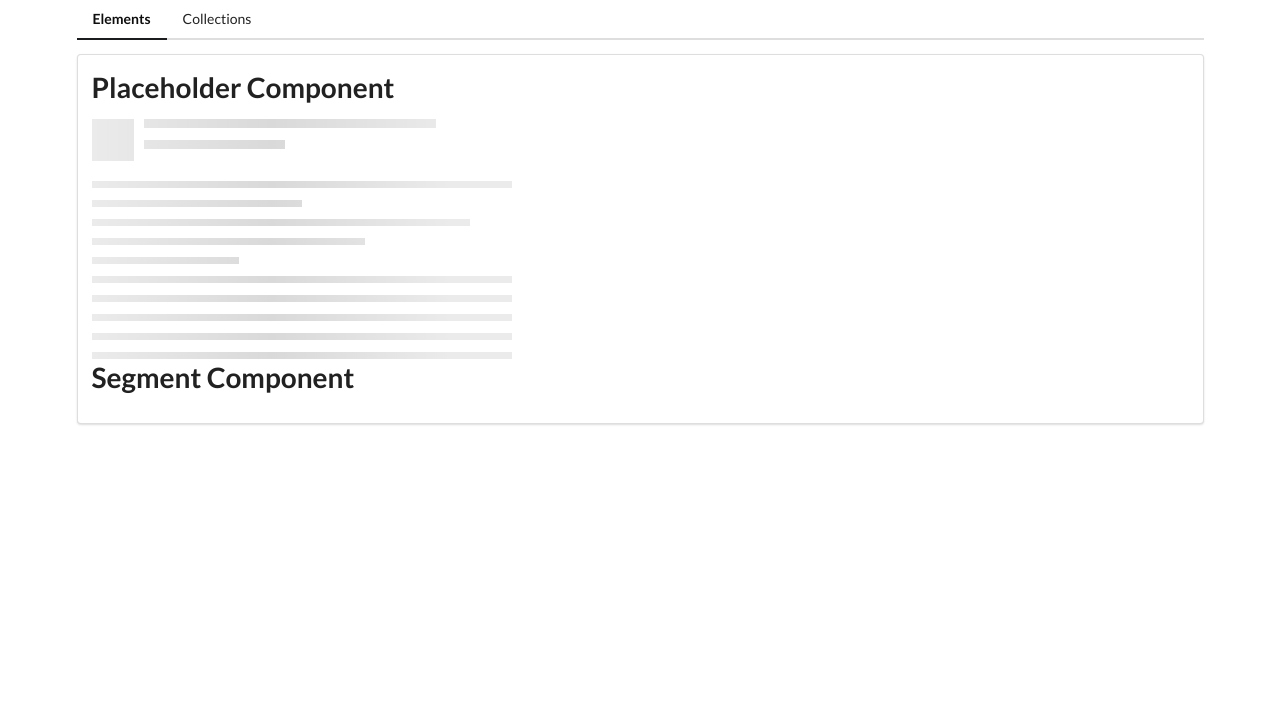
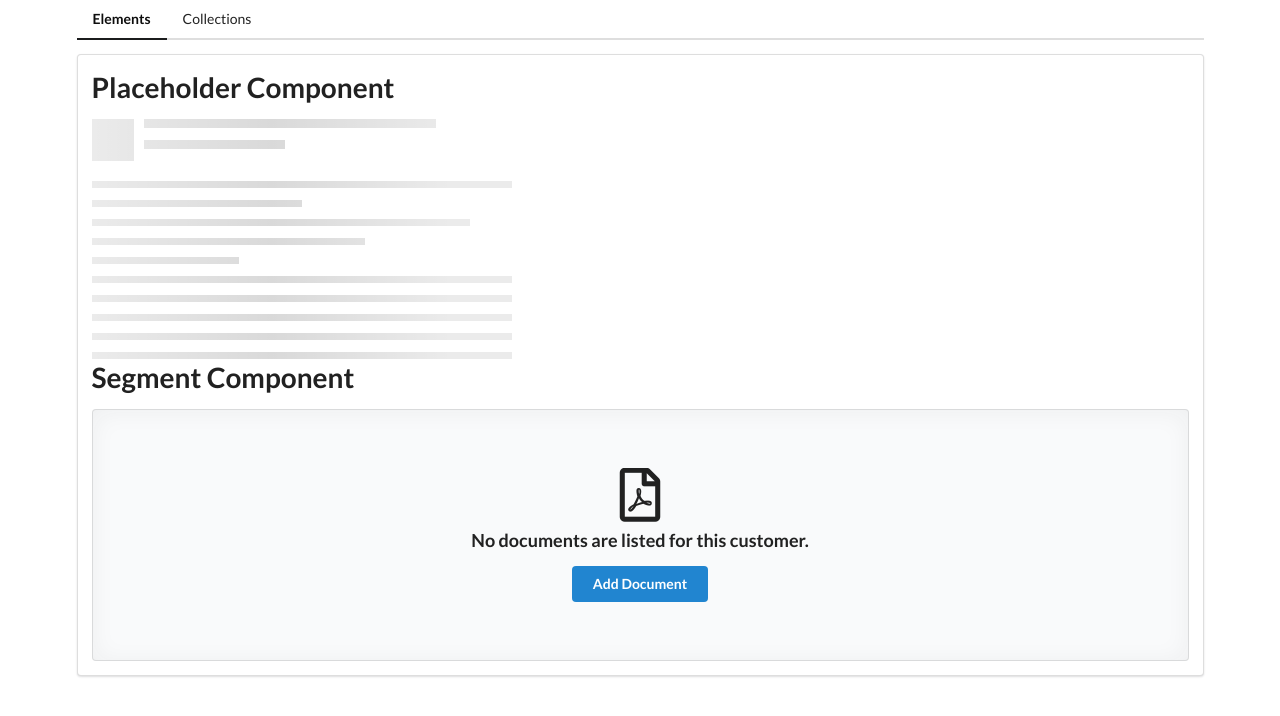
Before and after one commit to davidjbaker1994/TheModernAngularBootcamp, an Angular app in the folder comps/: page /elements in a window 1280 px wide. Shown: the top 716 px of the page. Built offline with nearby package versions, Linux system fonts and the light colour scheme.

Commit message:
116. Creating a Segment Component

```diff
--- a/comps/src/app/elements/elements-home/elements-home.component.html
+++ b/comps/src/app/elements/elements-home/elements-home.component.html
@@ -6,3 +6,5 @@
 <app-divider>
     Segment Component
 </app-divider>
+
+<app-segment></app-segment>
--- a/comps/src/app/elements/elements.module.ts
+++ b/comps/src/app/elements/elements.module.ts
@@ -7,13 +7,15 @@
 import { ElementsHomeComponent } from './elements-home/elements-home.component';
 import { PlaceholderComponent } from './placeholder/placeholder.component';
 import { TimesDirective } from './times.directive';
+import { SegmentComponent } from './segment/segment.component';
 
 
 @NgModule({
   declarations: [
     ElementsHomeComponent,
     PlaceholderComponent,
-    TimesDirective
+    TimesDirective,
+    SegmentComponent
   ],
   imports: [
     CommonModule,
--- /dev/null
+++ b/comps/src/app/elements/segment/segment.component.html
@@ -0,0 +1,9 @@
+<div class="ui placeholder segment">
+    <div class="ui icon header">
+        <i class="pdf file outline icon"></i>
+        No documents are listed for this customer.
+    </div>
+    <button class="ui primary button">
+        Add Document
+    </button>
+</div>
--- /dev/null
+++ b/comps/src/app/elements/segment/segment.component.ts
@@ -0,0 +1,15 @@
+import { Component, OnInit } from '@angular/core';
+
+@Component({
+  selector: 'app-segment',
+  templateUrl: './segment.component.html',
+  styleUrls: ['./segment.component.css']
+})
+export class SegmentComponent implements OnInit {
+
+  constructor() { }
+
+  ngOnInit(): void {
+  }
+
+}
```
Also changed, not shown: comps/src/app/elements/segment/segment.component.css (added), 1 other file (tests, documents, lock files or other folders).
